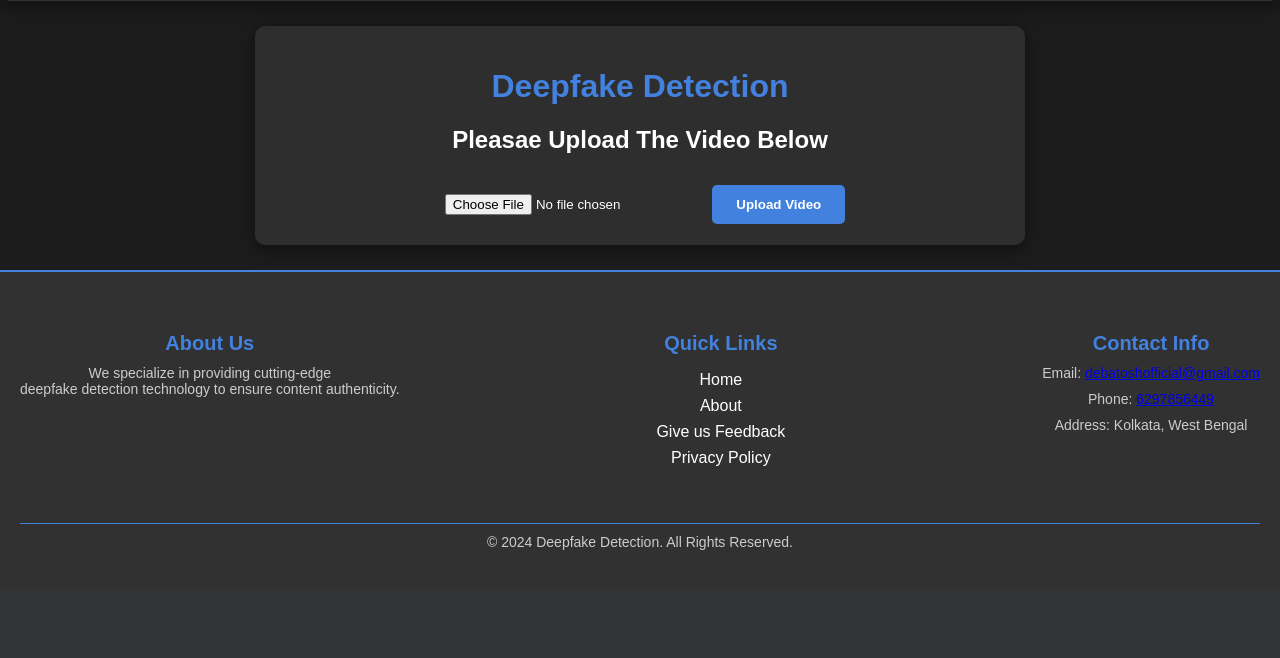
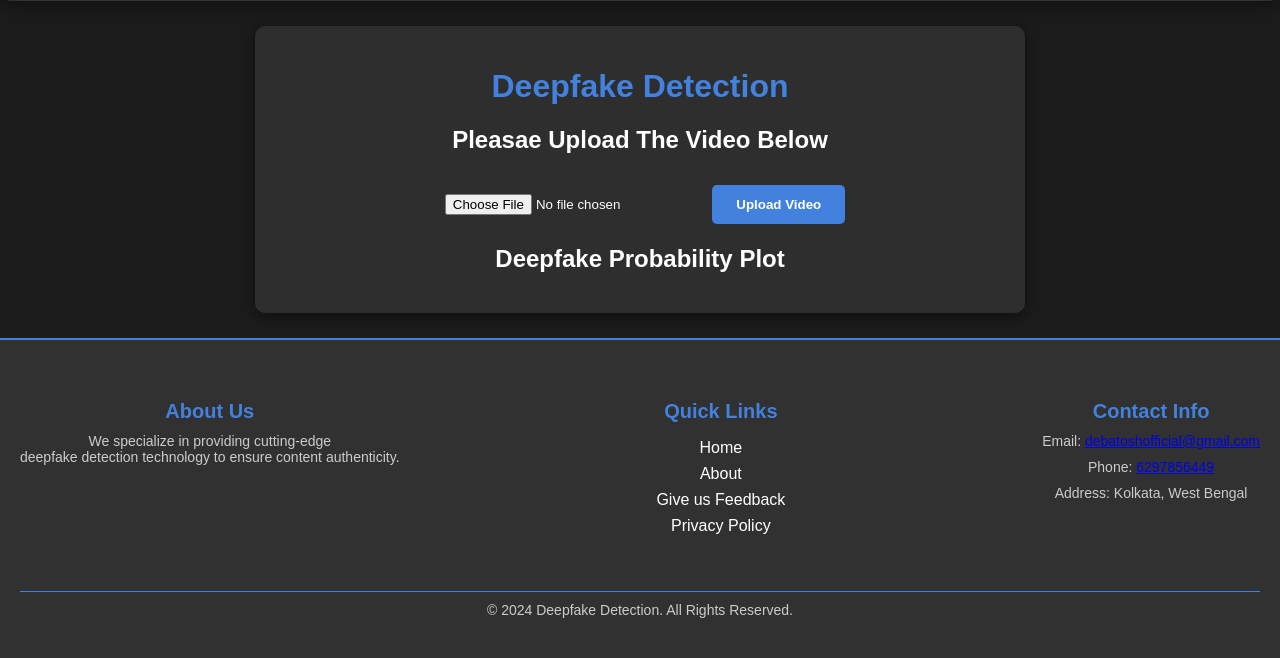
Before and after one commit to drcdebtosh/deepfake-webapp, a Flask app: page / in a window 1280 px wide. Shown: the part 925-1583 px from the top of the page. Before the commit the page ends 1475 px from the top, so only its background shows below. Run offline with Flask 3, Linux system fonts and the light colour scheme.

Commit message:
add matplotlib plot and img

```diff
--- a/Backend/Templates/home.html
+++ b/Backend/Templates/home.html
@@ -71,6 +71,33 @@
         </form>
 
         <div class="result" id="resultMessage"></div>
+
+        <h2>Deepfake Probability Plot</h2>
+        <div class="image-container">
+            <!-- Display the plot -->
+            {% if plot_url %}
+                <div>
+                    <h2>Deepfake Probability Plot</h2>
+                    <img src="{{ url_for('serve_plot', filename=plot_url.split('/')[-1]) }}" alt="Deepfake Probability Plot">
+                </div>
+            {% endif %}
+
+            <!-- Display the heat vision -->
+            {% if heat_vision_url %}
+                <div>
+                    <h2>Heat Vision</h2>
+                    <img src="{{ url_for('serve_plot', filename=heat_vision_url.split('/')[-1]) }}" alt="Heat Vision">
+                </div>
+            {% endif %}
+
+            <!-- Display the reconstructed face -->
+            {% if reconstructed_face_url %}
+                <div>
+                    <h2>Reconstructed Face with Landmarks</h2>
+                    <img src="{{ url_for('serve_plot', filename=reconstructed_face_url.split('/')[-1]) }}" alt="Reconstructed Face">
+                </div>
+            {% endif %}
+        </div>
     </div>
 
     <!-- /////FOOTER///// -->
--- a/Backend/app.py
+++ b/Backend/app.py
@@ -3,11 +3,13 @@ import os
 import numpy as np
 import cv2
 import mediapipe as mp
+from tensorflow import keras
 from tensorflow.keras.models import Sequential
 from tensorflow.keras.layers import Conv3D, MaxPooling3D, Flatten, Dense, Dropout
 from tensorflow.keras.optimizers import Adam
 from tensorflow.keras.preprocessing.sequence import pad_sequences
 import tensorflow as tf
+import matplotlib.pyplot as plt
 
 app = Flask(__name__)
 UPLOAD_FOLDER = './uploads'
@@ -143,6 +145,52 @@ def upload_video():
 
         is_deepfake = prediction > 0.5
 
+        # Plot deepfake probability over time
+        plt.figure(figsize=(12, 6))
+        plt.plot(probas, label='Deepfake Probability')
+        plt.axhline(y=0.5, color='r', linestyle='--', label='Threshold (0.5)')
+        plt.xlabel('Frame')
+        plt.ylabel('Probability')
+        plt.title('Deepfake Probability Over Time')
+        plt.legend()
+        plt.show()
+
+        # Display the first frame of the video with heat vision if deepfake
+        if frames:
+            frame = frames[0]
+            fig, (ax1, ax2, ax3) = plt.subplots(1, 3, figsize=(18, 6))
+
+            # Original frame
+            ax1.imshow(cv2.cvtColor(frame, cv2.COLOR_BGR2RGB))
+            ax1.set_title(f"Original Frame")
+            ax1.axis("off")
+
+            # Deepfake classification text
+            ax3.text(0.5, 0.5, f"Deepfake: {'Yes' if is_deepfake else 'No'}", fontsize=15, ha='center', va='center')
+            ax3.axis("off")
+
+            # Heat Vision for deepfake detection
+            if is_deepfake:
+                heat_vision = np.zeros_like(frame, dtype=np.uint8)
+                landmarks = extract_landmarks(frame)
+                if landmarks is not None:
+                    for landmark in landmarks:
+                        cv2.circle(heat_vision, tuple(int(i) for i in landmark), 4, (0, 0, 255), -1)
+                    heat_vision = cv2.addWeighted(frame, 0.3, heat_vision, 0.7, 0)
+                ax2.imshow(cv2.cvtColor(heat_vision, cv2.COLOR_BGR2RGB))
+                ax2.set_title(f"Heat Vision - Deepfake Detected")
+
+                # Reconstruct and display original face with connected landmarks
+                original_frame = reconstruct_original_face(landmarks, frame)
+                ax3.imshow(cv2.cvtColor(original_frame, cv2.COLOR_BGR2RGB))
+                ax3.set_title(f"Reconstructed Face")
+            else:
+                ax2.imshow(np.zeros_like(frame))
+                ax2.set_title(f"Heat Vision - Real Video")
+                ax2.axis("off")
+
+            plt.show()
+
 
         response = {
             "deepfake": bool(is_deepfake),
```
Also changed, not shown: Backend/plots/deepfake_probabilities.png (added), 1 other file.
